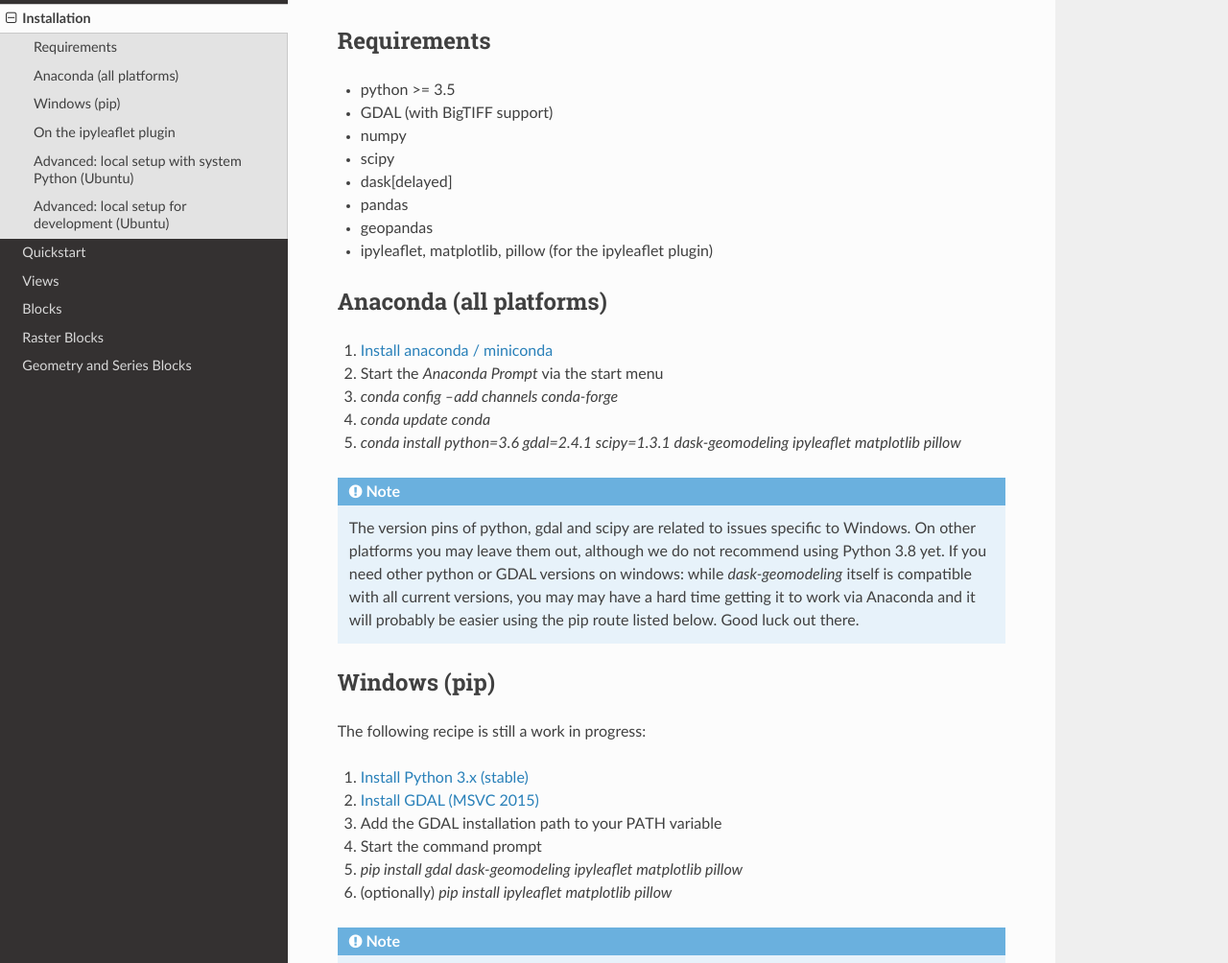
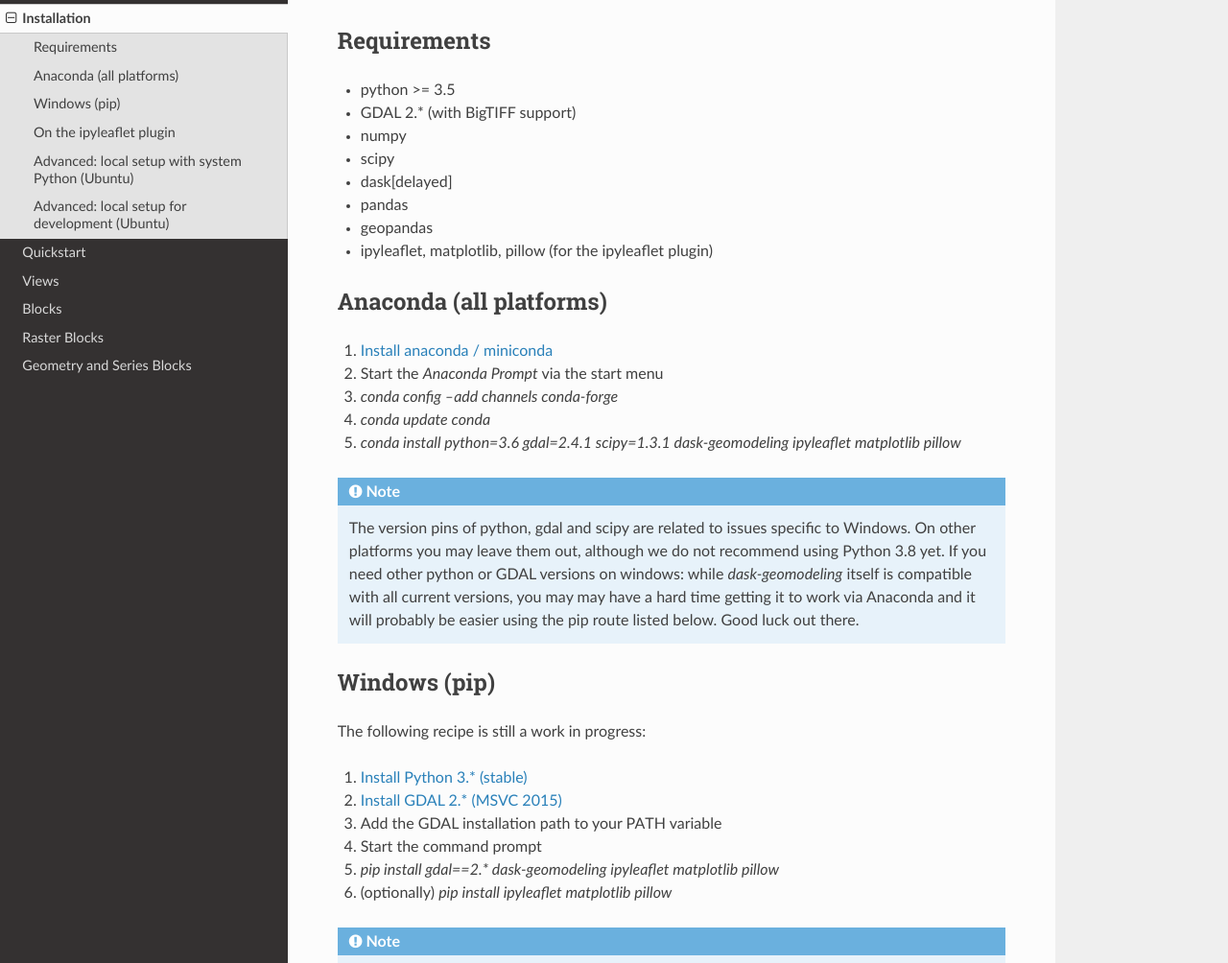
Before and after one commit to nens/dask-geomodeling, a Sphinx documentation site: the page built from docs/installation.rst, in a window 1280 px wide and 1400 px high. Shown: the part 134-1138 px from the top of the window at 96% size. Built offline with Sphinx 7.4.7 and the Read the Docs theme 2.0.0, drawn with Linux system fonts in a browser that asks for light colours.

Commit message:
Limit gdal to 2.*

```diff
--- a/appveyor.yml
+++ b/appveyor.yml
@@ -2,11 +2,11 @@
   matrix:
     - PYTHON_PATH: "C:\\Miniconda37"
       PYTHON_VERSION: 3.7
-      DEPS: "numpy gdal scipy pytz dask-core toolz geopandas"
+      DEPS: "numpy gdal=2.* scipy pytz dask-core toolz geopandas"
 
     - PYTHON_PATH: "C:\\Miniconda37-x64"
       PYTHON_VERSION: 3.7
-      DEPS: "numpy gdal scipy pytz dask-core toolz geopandas"
+      DEPS: "numpy gdal=2.* scipy pytz dask-core toolz geopandas"
 
 init:
   - "ECHO %PYTHON% %PYTHON_VERSION%"
--- a/docs/installation.rst
+++ b/docs/installation.rst
@@ -5,7 +5,7 @@
 ------------
 
 - python >= 3.5
-- GDAL (with BigTIFF support)
+- GDAL 2.* (with BigTIFF support)
 - numpy
 - scipy
 - dask[delayed]
@@ -38,11 +38,11 @@
 
 The following recipe is still a work in progress:
 
-1. `Install Python 3.x (stable) <https://www.python.org/downloads/windows/>`_
-2. `Install GDAL (MSVC 2015) <http://www.gisinternals.com/release.php>`_
+1. `Install Python 3.* (stable) <https://www.python.org/downloads/windows/>`_
+2. `Install GDAL 2.* (MSVC 2015) <http://www.gisinternals.com/release.php>`_
 3. Add the GDAL installation path to your PATH variable
 4. Start the command prompt
-5. `pip install gdal dask-geomodeling ipyleaflet matplotlib pillow`
+5. `pip install gdal==2.* dask-geomodeling ipyleaflet matplotlib pillow`
 6. (optionally) `pip install ipyleaflet matplotlib pillow`
 
 .. note::
```
Also changed, not shown: .travis.yml.
